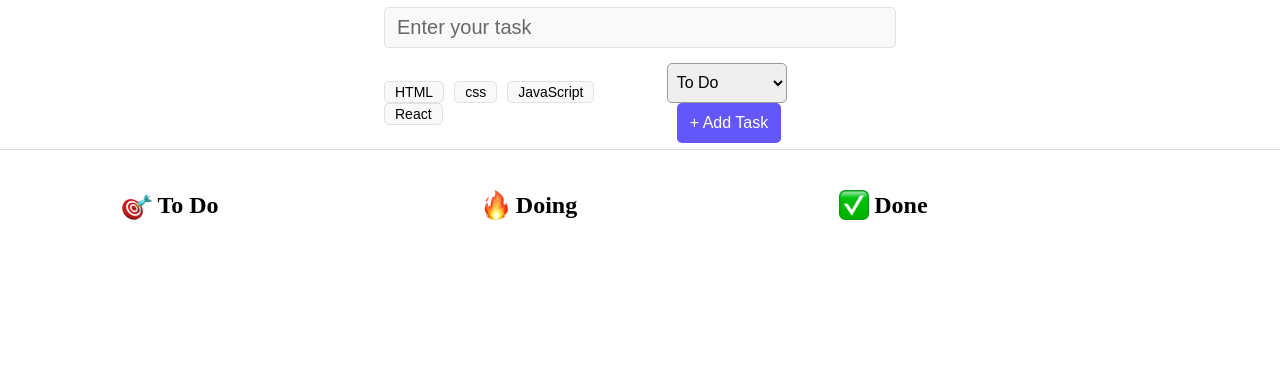
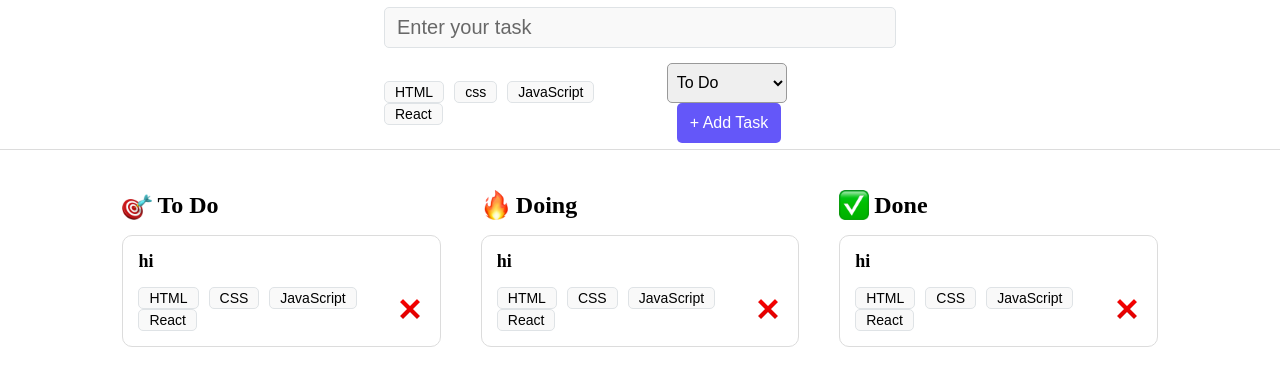
Before and after one commit to avrimarom-del/todo-list-app, a React (Vite) app: page / in a window 1280 px wide. Shown: the top 386 px of the page. Built offline with nearby package versions, Linux system fonts and the light colour scheme.

Commit message:
building task card component

```diff
--- a/src/App.jsx
+++ b/src/App.jsx
@@ -6,6 +6,7 @@ import ToDo from './assets/direct-hit_1f3af.webp';
 import Doing from './assets/fire_1f525.webp';
 import Done from './assets/white-heavy-check-mark_2705.webp';
 import TaskColumn from './components/TaskColumn';
+import TaskCard from './components/TaskCard';
 
 const App = () => {
     return (
--- a/src/components/Tag.jsx
+++ b/src/components/Tag.jsx
@@ -2,9 +2,9 @@ import React from "react";
 
 import "./Tag.css"
 
-const Tag = ({name}) => {
+const Tag = ({tagName}) => {
     return (
-    <button className='tag'>{name}</button>
+    <button className='tag'>{tagName}</button>
     )
 }
 
--- /dev/null
+++ b/src/components/TaskCard.css
@@ -0,0 +1,39 @@
+.task_card{
+    width: 100%;
+    min-height: 100px;
+    border: 1px solid #dcdcdc;
+    border-radius: 10px;
+    padding: 15px;
+    margin: 15px 0;
+}
+
+.task_text{
+    font-size: 18px;
+    font-weight: 600;
+    margin-bottom: 15px;
+}
+
+.task_card_bottom_line{
+    display: flex;
+    justify-content: space-between;
+    align-items: center;
+}
+
+.task_delete{
+    width: 35px;
+    height: 35px;
+    border-radius: 100%;
+    display: flex;
+    justify-content: center;
+    align-items: center;
+    cursor: pointer;
+    transition: all 0.3s ease-in-out;
+}
+
+.task_delete:hover{
+    background-color: #ebebeb;
+}
+
+.delete_icon{
+    width: 20px;
+ }
--- /dev/null
+++ b/src/components/TaskCard.jsx
@@ -0,0 +1,28 @@
+import React from "react";
+import './TaskColumn.css';
+import Tag from "./Tag";
+import deleteIcon from '../assets/cross-mark_274c.webp';
+import './TaskCard.css';
+
+const TaskCard = ({ title, tasks }) => {
+    return (
+        <article className="task_card">
+            <p className="task_text">hi</p>
+
+            <div className="task_card_bottom_line">
+                <div className="task_card_tags">
+                    <Tag tagName="HTML" />
+                    <Tag tagName="CSS" />
+                    <Tag tagName="JavaScript" />
+                    <Tag tagName="React" />
+                </div>
+                <div className="task_delete">
+                  <img src={deleteIcon}  className="delete_icon" alt="delete icon" />
+               </div>
+            </div>
+        </article>
+    )
+
+}
+
+export default TaskCard;
--- a/src/components/TaskColumn.jsx
+++ b/src/components/TaskColumn.jsx
@@ -1,4 +1,5 @@
 import React from "react";
+import TaskCard from "./TaskCard";
 
 import "./TaskColumn.css"
 
@@ -8,6 +9,8 @@ const TaskColumn = ({icon, title}) => {
             <h2 className="task_column_heading">
                 <img className="task_column_icon" src={icon} alt="icon" />{title}
             </h2>
+
+            <TaskCard />
         </section>
     )
 }
--- a/src/components/TaskForm.jsx
+++ b/src/components/TaskForm.jsx
@@ -9,10 +9,10 @@ const TaskForm = () => {
                 <input type="text" className='task_input' placeholder='Enter your task' />
                 <div className='task_form_bottom_line'>
                     <div>
-                        <Tag name="HTML" />
-                        <Tag name="css" />
-                        <Tag name="JavaScript" />
-                        <Tag name="React" />
+                        <Tag tagName="HTML" />
+                        <Tag tagName="css" />
+                        <Tag tagName="JavaScript" />
+                        <Tag tagName="React" />
                     </div>
                     <div>
                         <select className='task_status'>
```
